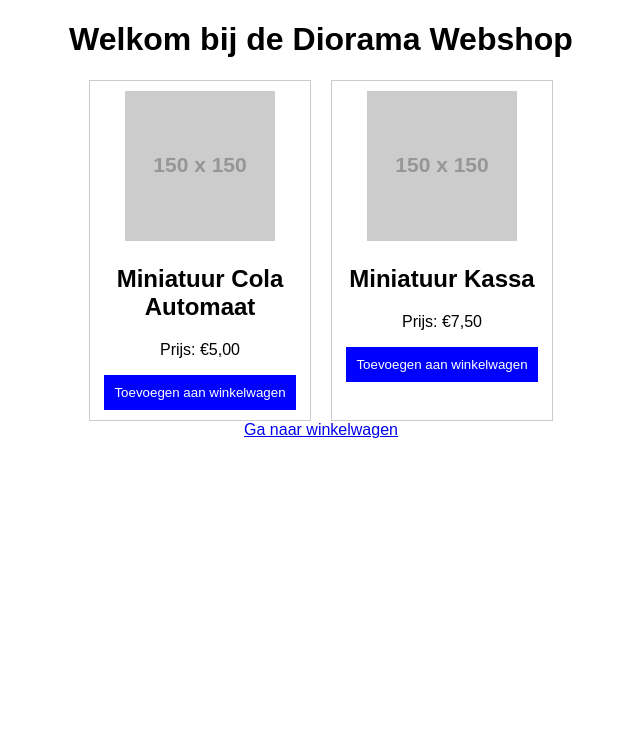
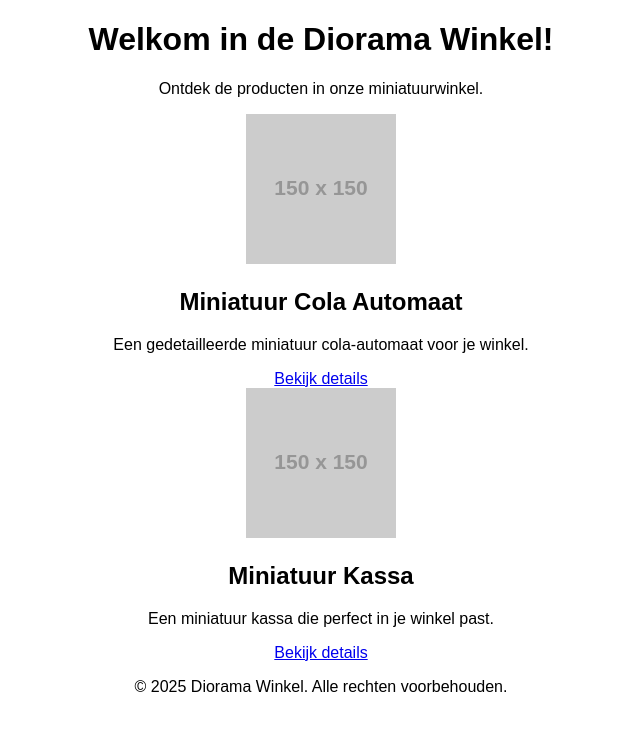
Before and after one commit to Conroy95/HondosCenterDiorama, a plain HTML site: page index.html in a window 1280 px wide. Shown: the whole page, without its empty margins (319-959 px from the left). Drawn offline with Linux system fonts and the light colour scheme; placeholder pictures from the web are drawn by us.

Commit message:
Update index.html

```diff
--- a/index.html
+++ b/index.html
@@ -3,26 +3,35 @@
 <head>
     <meta charset="UTF-8">
     <meta name="viewport" content="width=device-width, initial-scale=1.0">
-    <title>Diorama Webshop</title>
+    <title>Diorama Winkel - Inventaris</title>
     <link rel="stylesheet" href="styles.css">
 </head>
 <body>
-    <h1>Welkom bij de Diorama Webshop</h1>
-    <div class="products">
-        <div class="product">
-            <img src="https://via.placeholder.com/150" alt="Product 1">
+    <header>
+        <h1>Welkom in de Diorama Winkel!</h1>
+        <p>Ontdek de producten in onze miniatuurwinkel.</p>
+    </header>
+
+    <div id="product-list">
+        <div class="product-card">
+            <img src="https://via.placeholder.com/150" alt="Miniatuur Cola Automaat">
             <h2>Miniatuur Cola Automaat</h2>
-            <p>Prijs: €5,00</p>
-            <button onclick="addToCart('Miniatuur Cola Automaat', 5)">Toevoegen aan winkelwagen</button>
+            <p>Een gedetailleerde miniatuur cola-automaat voor je winkel.</p>
+            <a href="product1.html">Bekijk details</a>
         </div>
-        <div class="product">
-            <img src="https://via.placeholder.com/150" alt="Product 2">
+        <div class="product-card">
+            <img src="https://via.placeholder.com/150" alt="Miniatuur Kassa">
             <h2>Miniatuur Kassa</h2>
-            <p>Prijs: €7,50</p>
-            <button onclick="addToCart('Miniatuur Kassa', 7.50)">Toevoegen aan winkelwagen</button>
+            <p>Een miniatuur kassa die perfect in je winkel past.</p>
+            <a href="product2.html">Bekijk details</a>
         </div>
+        <!-- Voeg hier meer producten toe -->
     </div>
-    <a href="cart.html">Ga naar winkelwagen</a>
+
+    <footer>
+        <p>&copy; 2025 Diorama Winkel. Alle rechten voorbehouden.</p>
+    </footer>
+
     <script src="script.js"></script>
 </body>
 </html>
```
